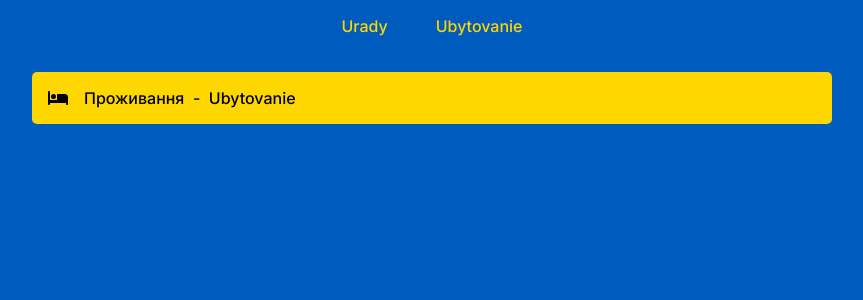
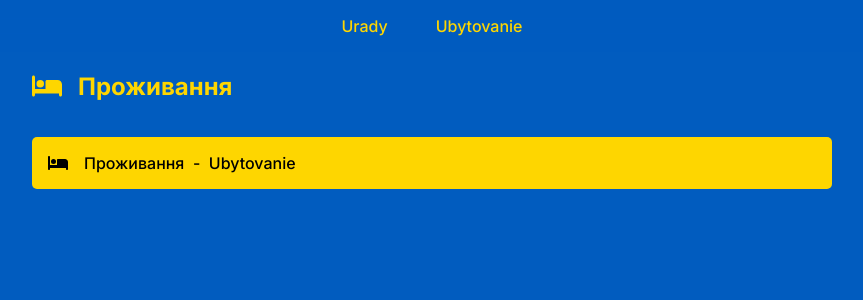
Before and after one commit to roman02021/ukraine-links, a React (Create React App) app: page / in a window 1280 px wide. Shown: the top 300 px of the page, without its empty margins (208-1071 px from the left). Built offline with nearby package versions, Linux system fonts and the light colour scheme.

Commit message:
changed props

```diff
--- a/src/App.js
+++ b/src/App.js
@@ -13,7 +13,7 @@ function App() {
       <GlobalStyle/>
       <Menu/>
       <Container>
-        <Heading uaText="Проживання" skText="Urad" id="urad"/>
+        <Heading uaText="Проживання" skText="Urad" id="urad" icon={faBed}/>
         <LinkBtn uaText="Проживання" skText="Ubytovanie" link="https://fontawesome.com/icons/bed?s=light" icon={faBed}></LinkBtn>
       </Container>
     </Fragment>
--- a/src/components/Container.jsx
+++ b/src/components/Container.jsx
@@ -4,13 +4,19 @@ import styled from 'styled-components'
 const StyledContainer = styled.section`
     max-width: 800px;
     margin: 0 auto;
+    display: flex;
     padding: 0 1.5rem;
+    ${(props) => props.fullWidth ? 'width: 100%' : ''};
+    justify-content: ${((props) => props.align === 'center' ? 'center' : props.align === 'left' ? 'left' : 'right')};
+    flex-direction: ${(props) => props.horizontal ? 'row' : 'column'};
 `
 
-const Container = ({children}) => {
+const Container = ({children, fullWidth, align, horizontal}) => {
+  console.log("AAAAAAA", align)
   return (
-    <StyledContainer>{children}</StyledContainer>
+    <StyledContainer fullWidth={fullWidth} align={align} horizontal={horizontal}>{children}</StyledContainer>
   )
 }
 
+
 export default Container;
--- a/src/components/Heading.jsx
+++ b/src/components/Heading.jsx
@@ -1,15 +1,21 @@
 import React from 'react'
 import styled from 'styled-components';
 import theme from '../theme';
+import { FontAwesomeIcon } from '@fortawesome/react-fontawesome'
+
 
 const StyledHeading = styled.h2`
     color: ${theme.colors.secondary};
     font-weight: bold;
 `
+const StyledIcon = styled(FontAwesomeIcon)`
+  margin-right: 1rem;
+`;
 
-const Heading = ({text, id}) => {
+
+const Heading = ({uaText, skText, id, icon}) => {
   return (
-    <StyledHeading id={id}>{text}</StyledHeading>
+    <StyledHeading id={id}><StyledIcon icon={icon} />{uaText}</StyledHeading>
   )
 }
 
--- a/src/components/Menu.jsx
+++ b/src/components/Menu.jsx
@@ -32,7 +32,7 @@ const StyledMenuItem = styled.a`
 const Menu = () => {
   return (
     <StyledMenu>
-        <Container>
+        <Container fullWidth horizontal align='center'>
             <StyledMenuItem href="#urad">
                 Urady
             </StyledMenuItem>
```
